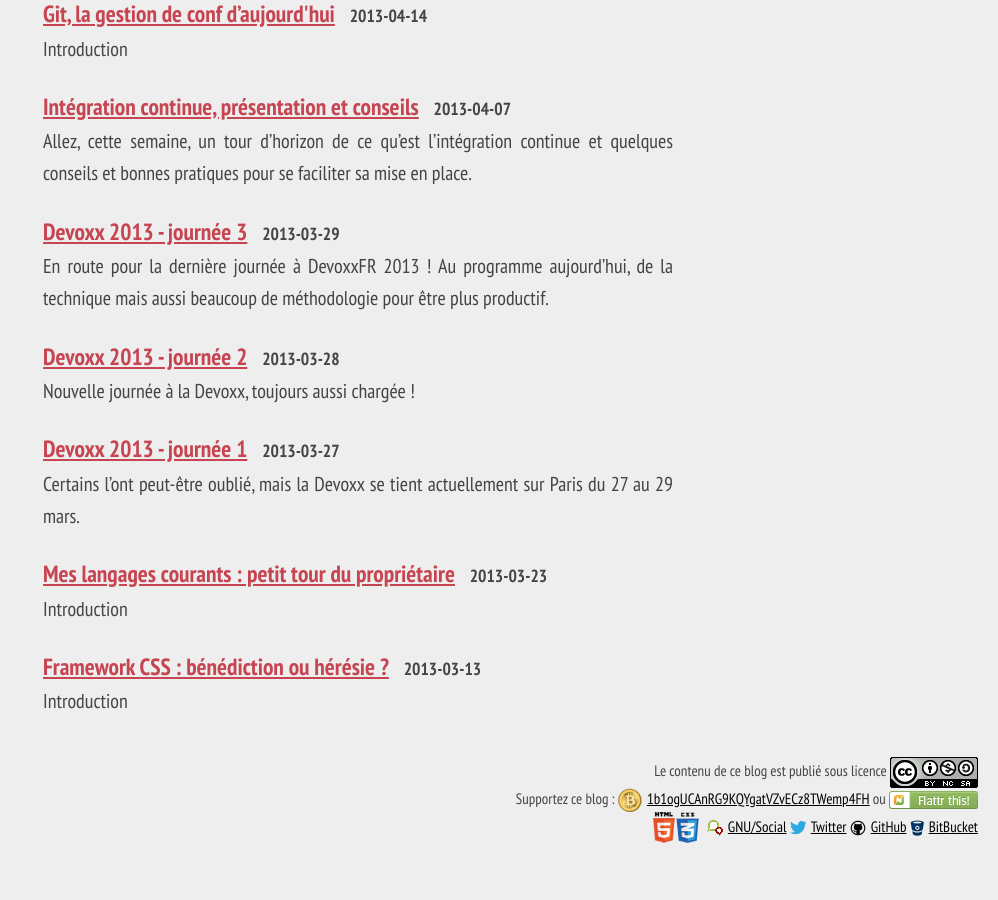
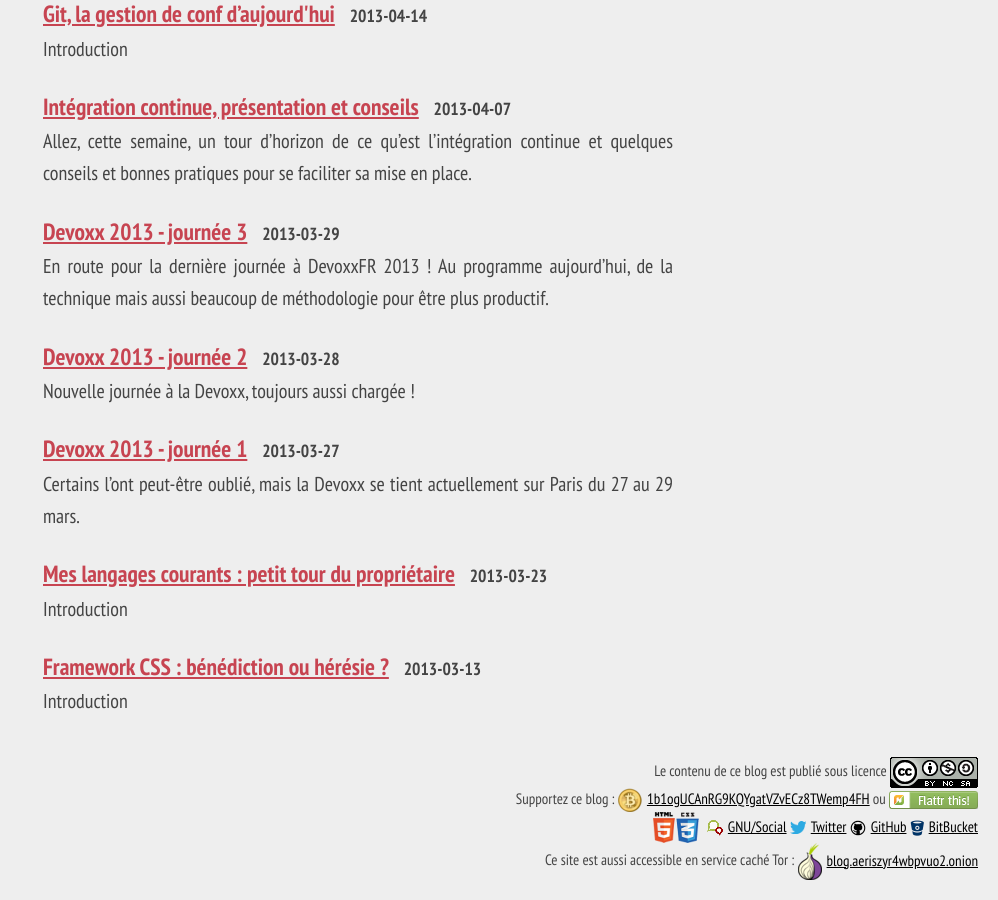
Before and after one commit to aeris/blog, a Jekyll site: the page built from index.html, in a window 1280 px wide and 900 px high, scrolled down 5911 px. Shown: the whole window, without its empty margins (282-1280 px from the left). Built offline with Jekyll 4.4.1, drawn with Linux system fonts in a browser that asks for light colours; before the commit the page ends 6774 px from its top, so only the background shows below that.

Commit message:
.onion address

```diff
--- a/_includes/footer.html
+++ b/_includes/footer.html
@@ -15,4 +15,8 @@
 		<a href="https://github.com/aeris" target="_blank"><img alt="GitHub" src="/assets/images/social/github.png" />GitHub</a>
 		<a href="https://bitbucket.com/aeris" target="_blank"><img alt="BitBucket" src="/assets/images/social/bitbucket.png" />BitBucket</a>
 	</section>
+	<section>
+		Ce site est aussi accessible en service caché Tor :
+		<a href="http://blog.aeriszyr4wbpvuo2.onion/"><img class="margin" alt="Tor" src="/assets/images/tor.png" />blog.aeriszyr4wbpvuo2.onion</a>
+	</section>
 </footer>
```
Also changed, not shown: assets/images/tor.png (added).
